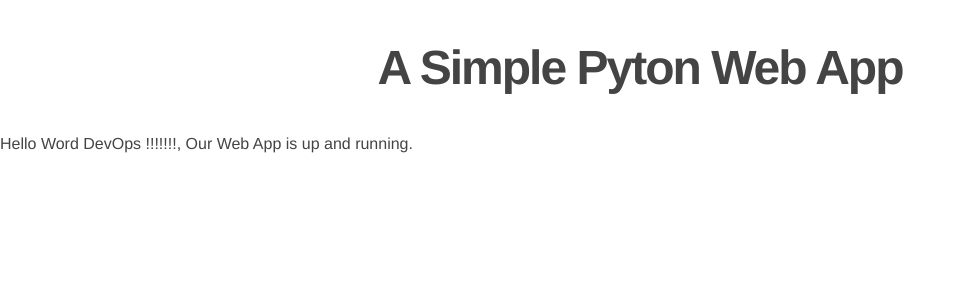
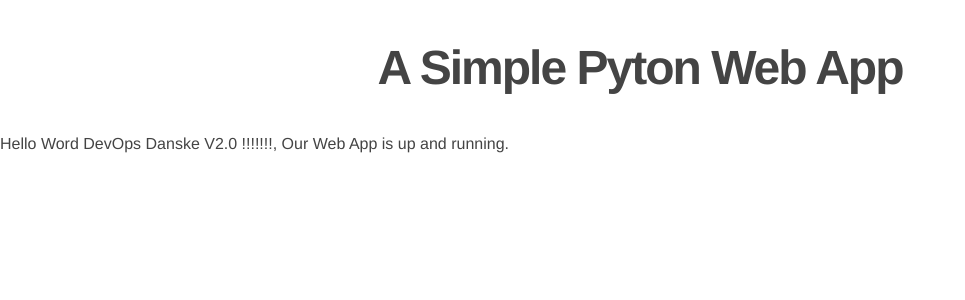
Before and after one commit to prank061989/danske-pythonApp, a Flask app: page / in a window 1280 px wide. Shown: the part 35-335 px from the top of the page, without its empty margins (0-965 px from the left). Run offline with Flask 2, Linux system fonts and the light colour scheme.

Commit message:
Third commit

```diff
--- a/templates/index.html
+++ b/templates/index.html
@@ -11,7 +11,7 @@
     {% block content %}
 
     <h2>A Simple Pyton Web App</h2>
-    <p>Hello Word DevOps !!!!!!!, Our Web App is up and running.</p>
+    <p>Hello Word DevOps Danske V2.0 !!!!!!!, Our Web App is up and running.</p>
 
     {% endblock %}
 
```
